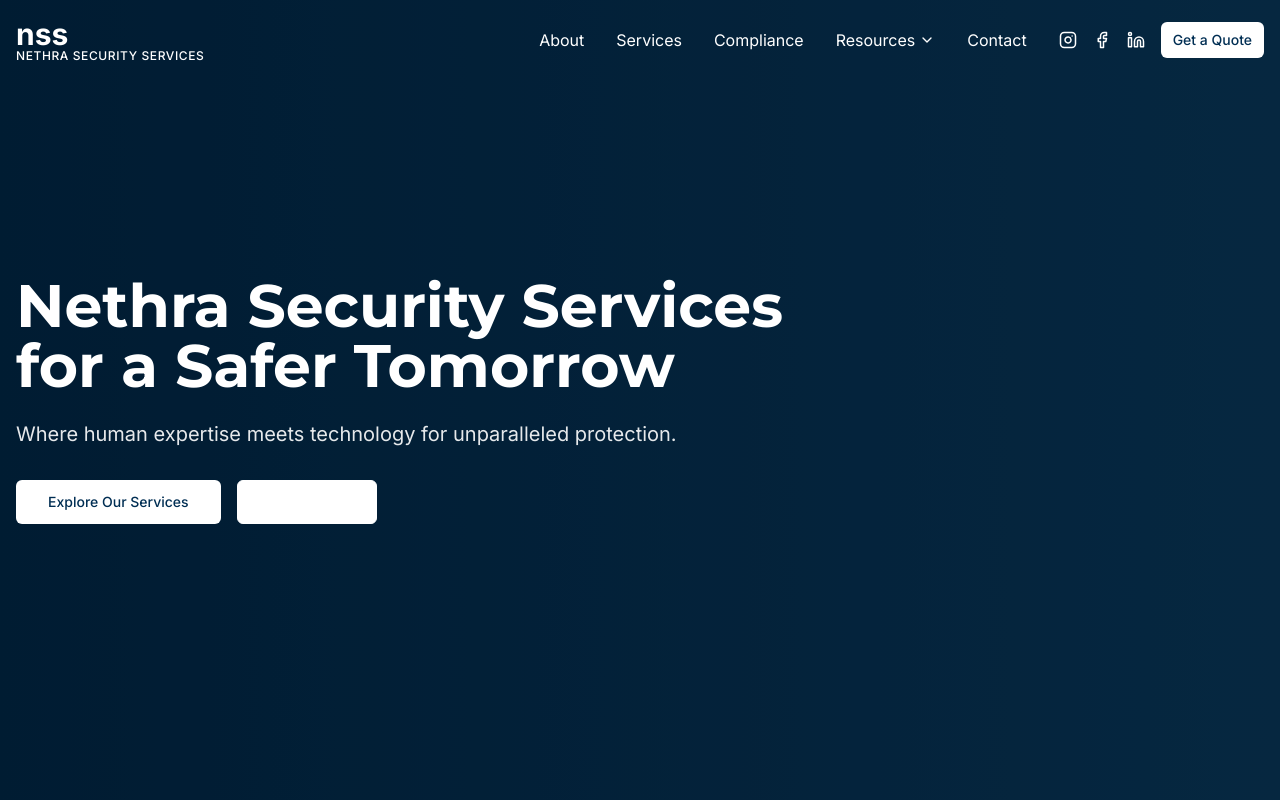
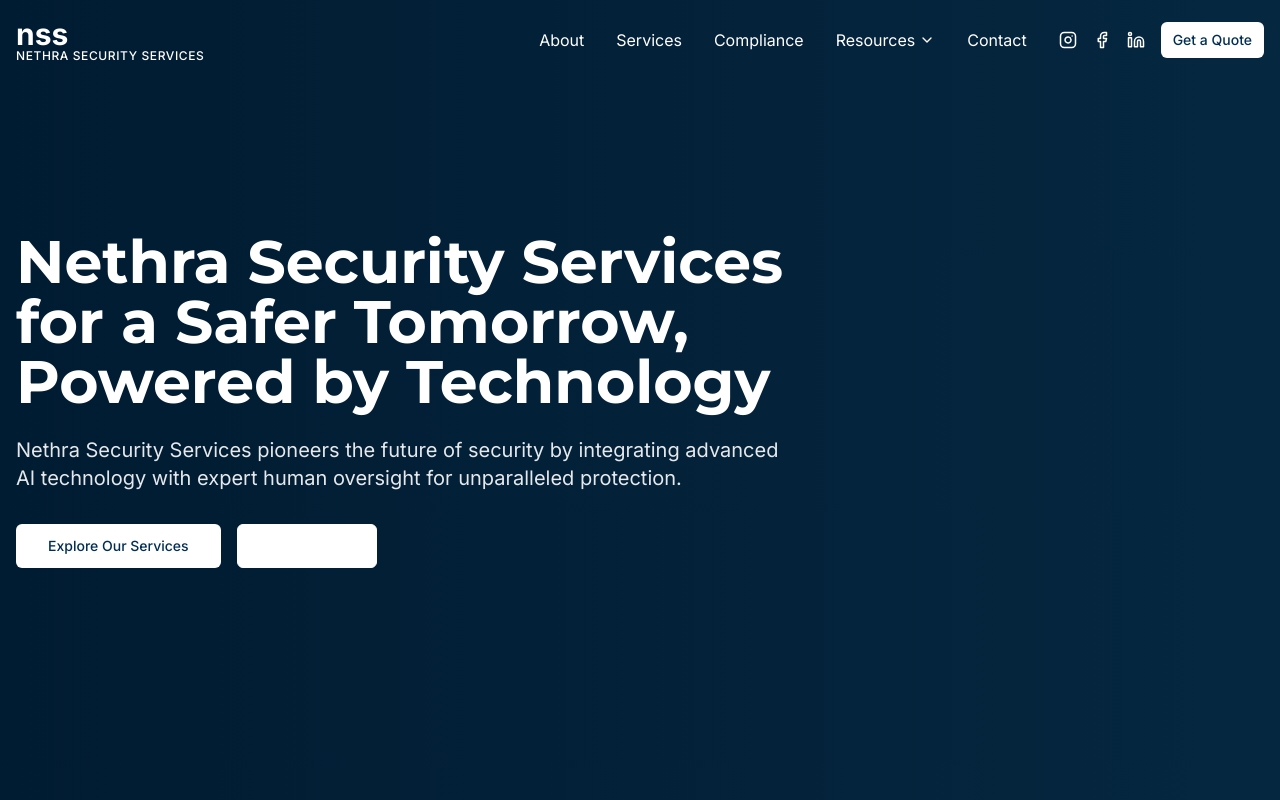
Before and after one commit to Tabeti547/Nethra, a React (Vite) app: page / in a window 1280 px wide. Shown: the top 800 px of the page. Built offline with nearby package versions, Linux system fonts and the light colour scheme.

Commit message:
Add home page content
Update the home page with the new content.

```diff
--- a/src/components/home/Hero.tsx
+++ b/src/components/home/Hero.tsx
@@ -10,10 +10,11 @@ const Hero = () => {
       <div className="container mx-auto px-4 relative z-10">
         <div className="max-w-3xl">
           <h1 className="text-4xl md:text-5xl lg:text-6xl font-bold text-white leading-tight mb-6 animate-fade-in">
-            Nethra Security Services for a Safer Tomorrow
+            Nethra Security Services for a Safer Tomorrow, Powered by Technology
           </h1>
           <p className="text-xl text-white/90 mb-8 animate-fade-in delay-100">
-            Where human expertise meets technology for unparalleled protection.
+            Nethra Security Services pioneers the future of security by integrating advanced AI technology
+            with expert human oversight for unparalleled protection.
           </p>
           <div className="flex flex-col sm:flex-row gap-4 animate-fade-in delay-200">
             <Button size="lg" variant="secondary" className="bg-white text-nethra-navy hover:bg-white/90" asChild>
```
